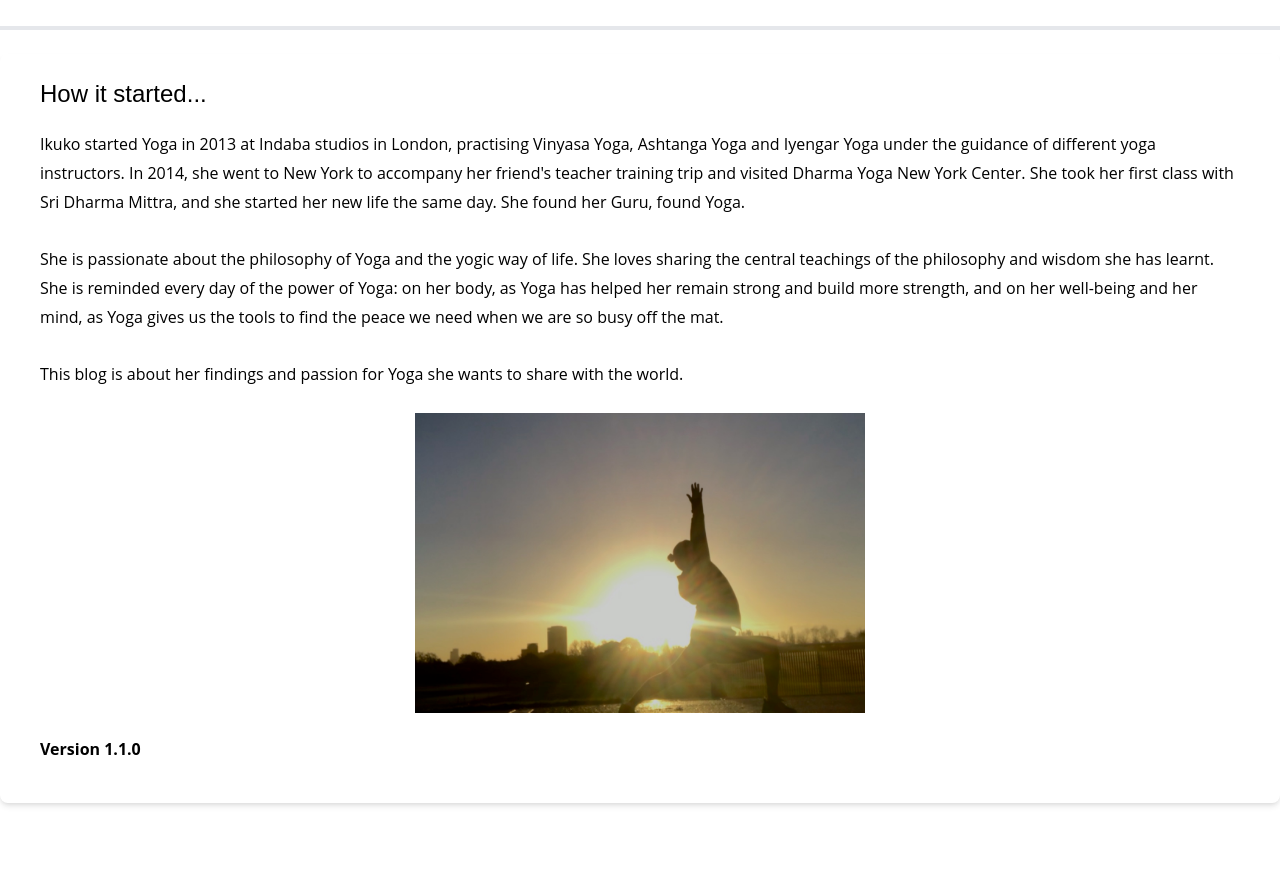
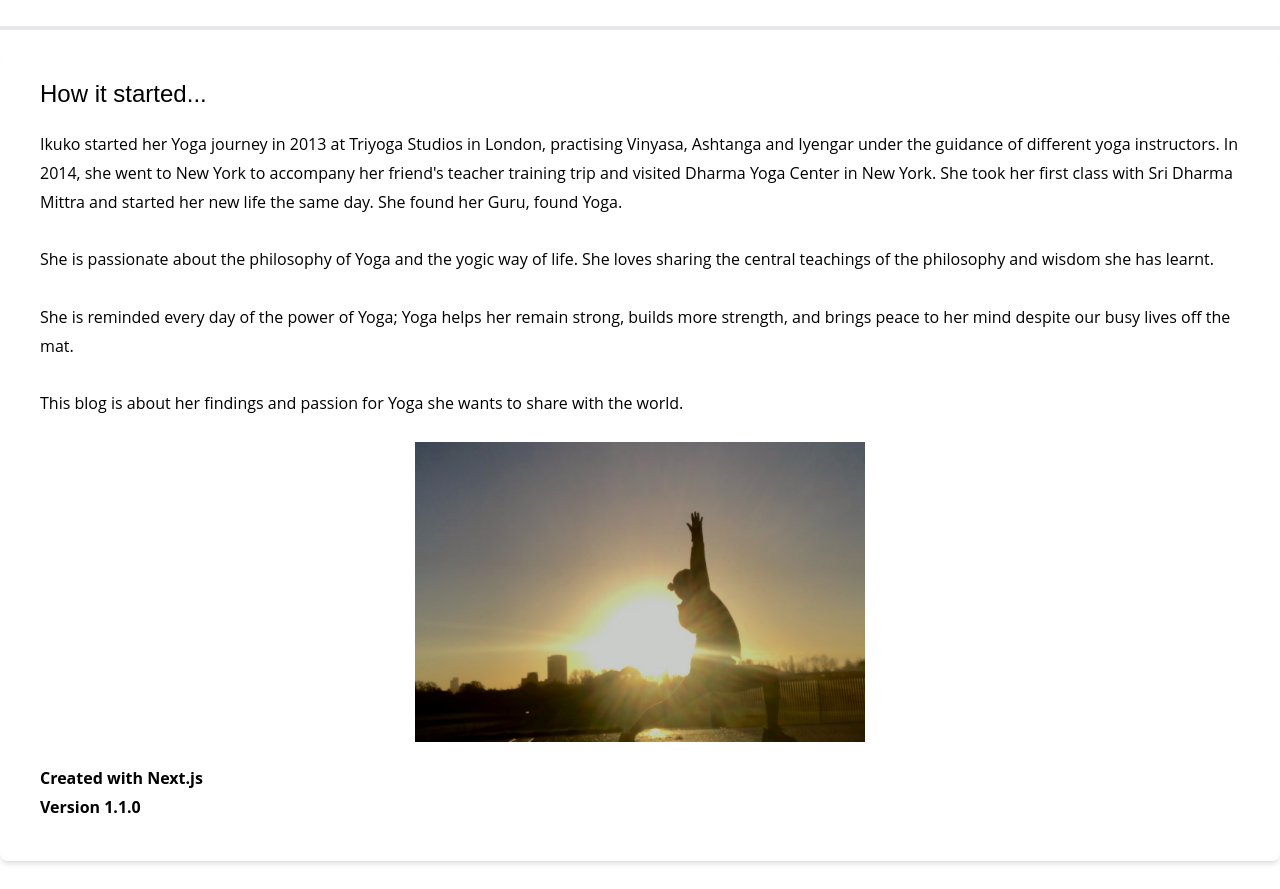
Before and after one commit to Ushisha/yogalab-blog, a Next.js app: page /about in a window 1280 px wide. Shown: the part 226-1115 px from the top of the page. Before the commit the page ends 1057 px from the top, so only its background shows below. Built offline with nearby package versions, Linux system fonts and the light colour scheme.

Commit message:
Edit about page

```diff
--- a/pages/about.js
+++ b/pages/about.js
@@ -14,20 +14,22 @@ export default function AboutPage() {
           How it started...
         </h3>
         <p className="text-center md:text-left mb-3">
-          Ikuko started Yoga in 2013 at Indaba studios in London, practising
-          Vinyasa Yoga, Ashtanga Yoga and Iyengar Yoga under the guidance of
+          Ikuko started her Yoga journey in 2013 at Triyoga Studios in London,
+          practising Vinyasa, Ashtanga and Iyengar under the guidance of
           different yoga instructors. In 2014, she went to New York to accompany
-          her friend's teacher training trip and visited Dharma Yoga New York
-          Center. She took her first class with Sri Dharma Mittra, and she
-          started her new life the same day. She found her Guru, found Yoga.
+          her friend's teacher training trip and visited Dharma Yoga Center in
+          New York. She took her first class with Sri Dharma Mittra and started
+          her new life the same day. She found her Guru, found Yoga.
           <br />
           <br />
           She is passionate about the philosophy of Yoga and the yogic way of
           life. She loves sharing the central teachings of the philosophy and
-          wisdom she has learnt. She is reminded every day of the power of Yoga:
-          on her body, as Yoga has helped her remain strong and build more
-          strength, and on her well-being and her mind, as Yoga gives us the
-          tools to find the peace we need when we are so busy off the mat.
+          wisdom she has learnt.
+          <br />
+          <br />
+          She is reminded every day of the power of Yoga; Yoga helps her remain
+          strong, builds more strength, and brings peace to her mind despite our
+          busy lives off the mat.
           <br />
           <br />
           This blog is about her findings and passion for Yoga she wants to
@@ -43,7 +45,11 @@ export default function AboutPage() {
           />
         </div>
 
-        <p className="text-center md:text-left font-bold">Version 1.1.0</p>
+        <p className="text-center md:text-left font-bold">
+          Created with Next.js
+          <br />
+          Version 1.1.0
+        </p>
       </div>
     </Layout>
   )
```
